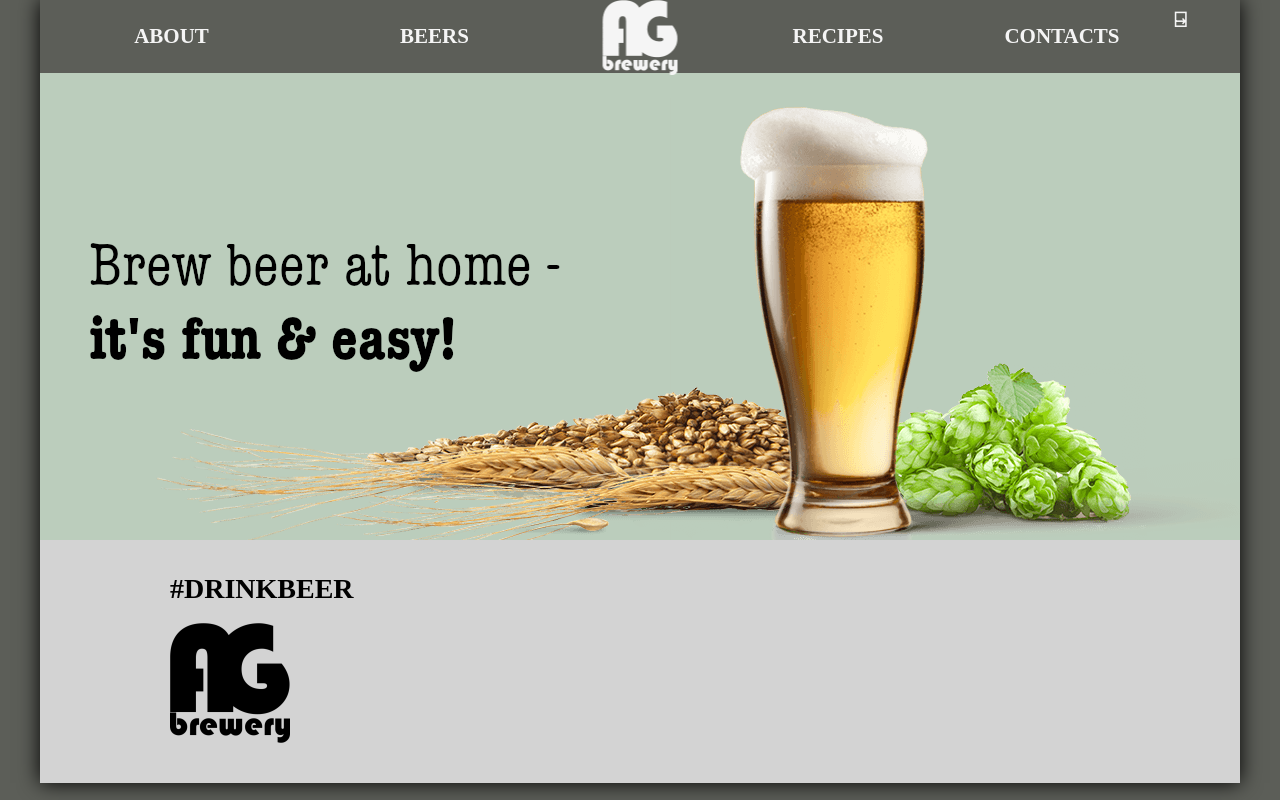
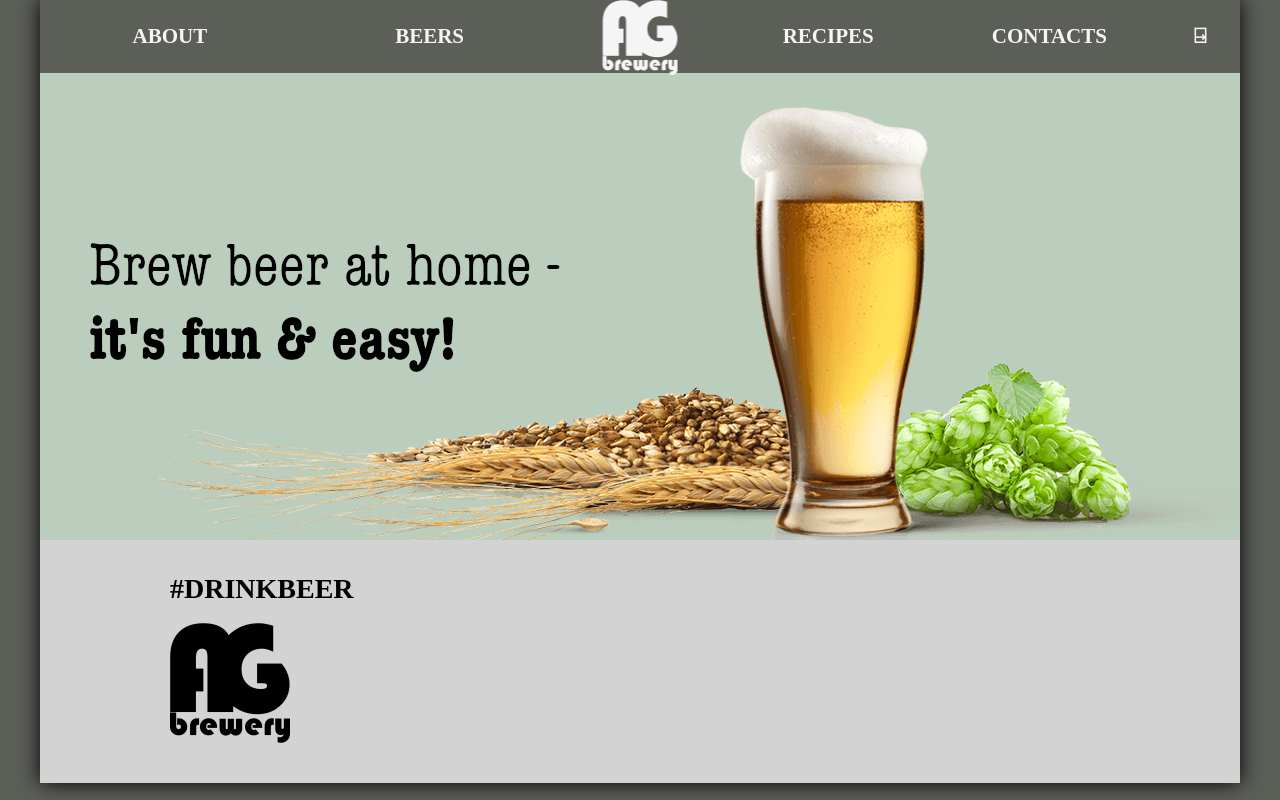
Before and after one commit to AlexG-23/AG-Brewery, a plain HTML site: page AG Brewery/recipes.html in a window 1280 px wide. Drawn offline with Linux system fonts and the light colour scheme.

Commit message:
Add files via upload

```diff
--- a/AG Brewery/recipes.html
+++ b/AG Brewery/recipes.html
@@ -14,15 +14,13 @@
     <header class="header-recipes">
         <nav>
             <ul class = "navigation-list">
-                <li class = "nav-item"><a class = "link" href="index.html#anc1">about</a></li>
-                <li class = "nav-item"><a class = "link" href="index.html#anc2">beers</a></li>
+                <li class = "nav-item"><a class = "link" href="#anc1">about</a></li>
+                <li class = "nav-item"><a class = "link" href="#anc2">beers</a></li>
                 <li class = "nav-item"><a class = "link header-logo" href="index.html"></a></li>
                 <li class = "nav-item"><a class = "link" href="recipes.html">recipes</a></li>
                 <li class = "nav-item"><a class = "link" href="#anc3">contacts</a></li>
-                <li class = "nav-item-sign-in"><a class = "link" href="">⍈</a></li>
-
+                <li class = "nav-item-sign-in"><button type = "button" class = "button" title="Sign-in">⍈</button></li>
             </ul>
-
         </nav>
     </header>
 
```
